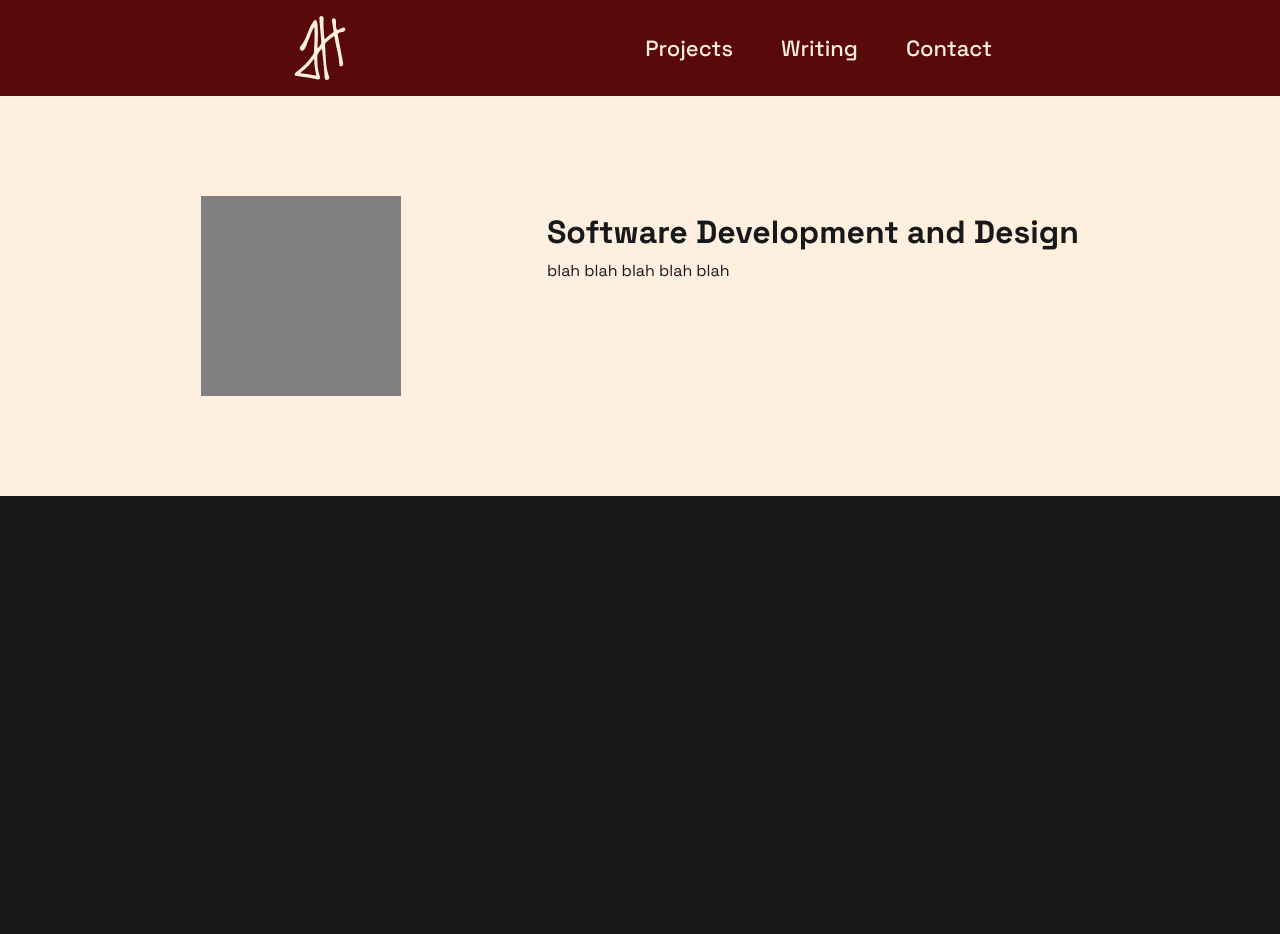
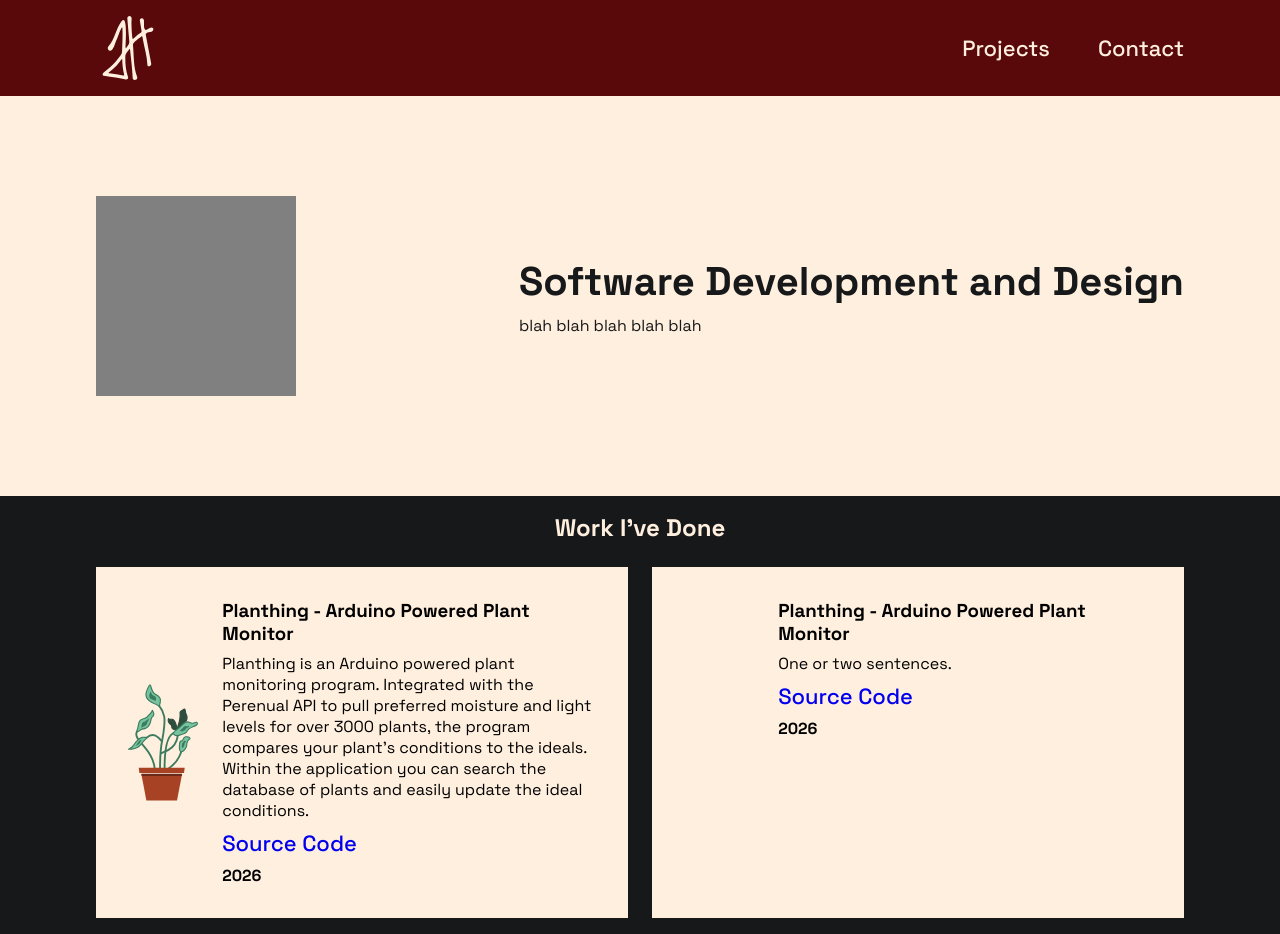
Before and after one commit to huck1ns/portfolio, a plain HTML site: page index.html in a window 1280 px wide. Before the commit the page ends 800 px from the top, so only its background shows below. Drawn offline with Linux system fonts and the light colour scheme.

Commit message:
add projects section

```diff
--- a/index.html
+++ b/index.html
@@ -5,32 +5,42 @@
     <meta name="viewport" content="width=device-width, initial-scale=1.0">
     <title>Jack Huckins | Development and Design</title>
     <link rel="stylesheet" href="styles.css">
+    <link rel="icon" type="image/svg+xml" href="./resources/scriptmonocream.svg">
 
     <link rel="preconnect" href="https://fonts.googleapis.com">
     <link rel="preconnect" href="https://fonts.gstatic.com" crossorigin>
     <link href="https://fonts.googleapis.com/css2?family=Space+Grotesk:wght@300..700&display=swap" rel="stylesheet">
 </head>
 <body>
-    <div class = "site-header">
-        <div class="header">
-            <img src = "./resources/scriptmonocream.svg" class = "logo" width = "64" height = "64"></img>
+    <main>
+        <header>
+            <div class="section" id = "header">
+                <img src = "./resources/scriptmonocream.svg" class="logo" width="64" height="64">
                 <div id="links">
                     <a class="text" href="">Projects</a>
-                <a class="text" href="">Writing</a>
                     <a class="text" href="">Contact</a>
                 </div>
             </div>
-    </div>
-    <div class = "site-hero">
-        <div id="hero" >
+        </header>
+        <section id = "hero-section">
+            <div class = "section" id = "hero">
                 <div id = "placeholder">
-
                 </div>
                 <div class = "text">
                     <h1>Software Development and Design</h1>
-                <p >blah blah blah blah blah </p>
+                    <p>blah blah blah blah blah </p>
                 </div>
             </div>
+        </section>
+        <section id="projects-section">
+            <div class = "section" id = "projects">
+                <h2 class = "text">Work I've Done</h2>
+                <div id = "projects-list">
+
                 </div>
+            </div>
+        </section>
+    </main>
+    <script src="script.js"></script>
 </body>
 </html>
--- /dev/null
+++ b/projects.json
@@ -0,0 +1,22 @@
+[
+    {
+    "title": "Planthing - Arduino Powered Plant Monitor",
+    "description": "Planthing is an Arduino powered plant monitoring program. Integrated with the Perenual API to pull preferred moisture and light levels for over 3000 plants, the program compares your plant's conditions to the ideals. Within the application you can search the database of plants and easily update the ideal conditions.",
+    "icon": "./resources/plant3.svg",
+    "tags": ["Python", "Flask"],
+    "link": "https://...",
+    "repo": "https://github.com/huck1ns/planthing",
+    "featured": false,
+    "date": "2026-09-15"
+    },
+    {
+    "title": "Planthing - Arduino Powered Plant Monitor",
+    "description": "One or two sentences.",
+    "icon": "./resources/scriptmonocream.svg",
+    "tags": ["Python", "Flask"],
+    "link": "https://...",
+    "repo": "https://github.com/huck1ns/planthing",
+    "featured": false,
+    "date": "2026-09-15"
+    }
+]
--- /dev/null
+++ b/script.js
@@ -0,0 +1,26 @@
+async function loadProjects() {
+    const list = document.getElementById('projects-list');
+
+    try {
+        const response = await fetch('./projects.json');
+        const projects = await response.json();
+
+        list.innerHTML = projects.map(project => `
+            <article class = "project-card">
+                <img src="${project.icon}" loading = "lazy">
+                <div class="card-content">
+                    <h3>${project.title}</h3>
+                    <p>${project.description}</p>
+                    <a href="${project.repo}" target="_blank" rel="noopener">Source Code</a>
+                    <p id="year">${project.date.slice(0,4)}</p>
+                </div>
+            </article>
+        `).join('');
+
+    } catch (error) {
+        console.error('Error loading projects:', error);
+        list.innerHTML = '<p>Error loading projects.</p>';
+    }
+}
+
+document.addEventListener('DOMContentLoaded', loadProjects);
--- a/styles.css
+++ b/styles.css
@@ -1,61 +1,61 @@
+* {
+    box-sizing: border-box;
+}
+
 body {
     margin: 0;
-    padding: 0;
     background-color: #17181a;
+    font-family: "Space Grotesk", sans-serif;
+    font-optical-sizing: auto;
+    font-style: normal;
 }
 
-.site-header {
+main {
+    display: flex;
+    flex-direction: column;
+}
+
+header {
     background-color: #590909;
     width: 100%;
 }
 
-.header {
+.section {
     display: flex;
-    flex-direction: row;
     justify-content: space-between;
     align-items: center;
-    padding: 16px;
-    max-width: 55%;
-    margin: auto;
-
+    width: min(100% - 2rem, 70rem);
+    margin-inline: auto;
+    padding: 1rem;
 }
 
 #links {
     display: flex;
-    gap: 48px
-
+    gap: clamp(1rem, 4vw, 3rem);
 }
 
-h1, p {
+h1, h2, h3, p {
     margin: 0;
 }
 
 a {
     text-decoration: none;
     font-weight: 500;
-    font-size: 22px;
+    font-size: clamp(1rem, 2vw, 1.375rem);
 }
 
 .text {
     color: #FFEFDE;
-    font-family: "Space Grotesk", sans-serif;
-    font-optical-sizing: auto;
-    font-style: normal;
 }
 
-.site-hero {
+#hero-section {
     background-color: #FFEFDE;
     width: 100%;
-    min-height: 400px;
 }
 
 #hero {
-    display: flex;
-    margin: auto;
-    justify-content: space-around;
-    padding: 0;
-    max-width: 80%;
-    margin: auto;
+    min-height: 400px;
+    gap: clamp(2rem, 8vw, 6rem);
 }
 
 #hero .text {
@@ -64,19 +64,74 @@ a {
     flex-direction: column;
     justify-content: center;
     gap: 8px;
+}
 
+#hero .text h1 {
+    font-size: 40px;
 }
 
 #placeholder {
-    height: 200px;
-    width: 200px;
+    flex: 0 0 200px;
+    aspect-ratio: 1;
     background-color: gray;
-    margin-top: 100px;
 }
 
-.space-grotesk {
-    font-family: "Space Grotesk", sans-serif;
-    font-optical-sizing: auto;
-    font-weight: 500;
-    font-style: normal;
+
+#projects-list {
+    width: 100%;
+    display: grid;
+    grid-template-columns: repeat(auto-fit, minmax(300px, 1fr));
+    gap: 1.5rem;
 }
+
+#projects-section {
+    width: 100%;
+}
+
+#projects {
+    display: flex;
+    flex-direction: column;
+    gap: 1.5rem;
+}
+
+.project-card {
+    background-color: #FFEFDE;
+    padding: 2rem;
+    display: flex;
+    gap: 1.5rem;
+}
+
+.project-card img {
+    width: 15%;
+    flex-shrink: 0;
+}
+
+.card-content {
+    display: flex;
+    flex-direction: column;
+    gap: 0.5rem;
+}
+
+.card-content #year {
+    font-weight: 800;
+}
+
+
+@media (max-width: 45rem) {
+    #hero {
+        flex-direction: column;
+        align-items: stretch;
+        justify-content: center;
+        gap: 2rem;
+        padding-block: 2rem;
+    }
+
+    #placeholder {
+        flex-basis: auto;
+        width: min(100%, 12.5rem);
+    }
+
+    #hero .text h1 {
+        font-size: clamp(2rem, 8vw, 2.5rem);
+    }
+}
```
Also changed, not shown: resources/plant3.svg (added). Lines whose indentation alone changed are shown as unchanged.
